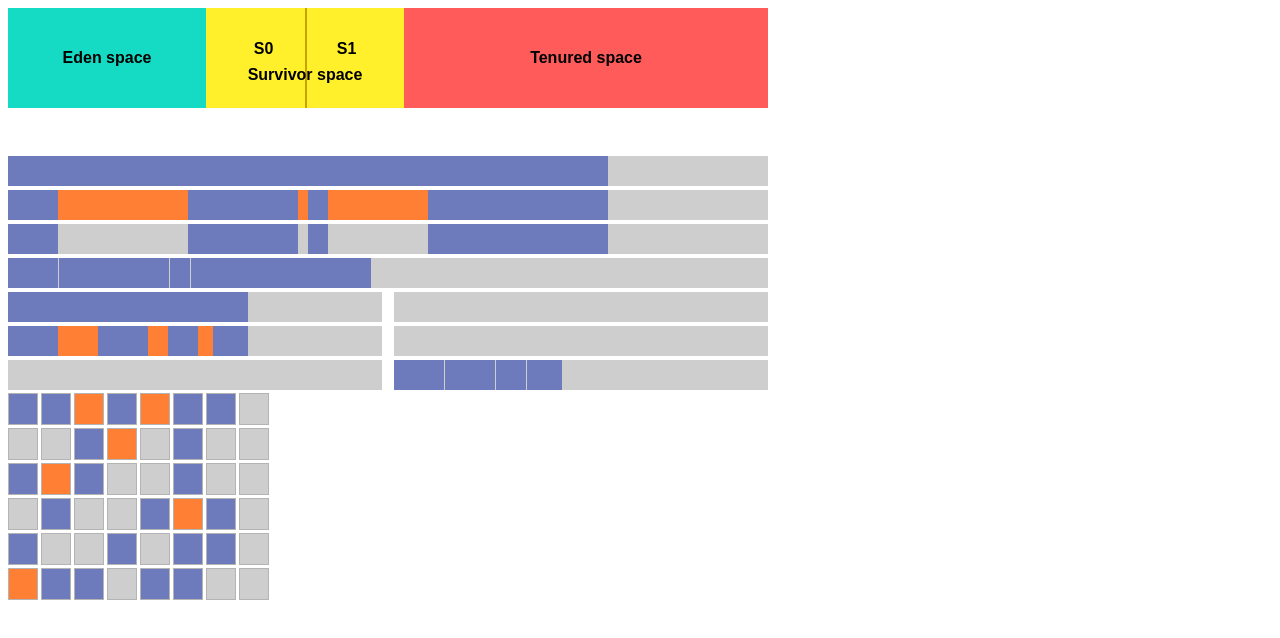
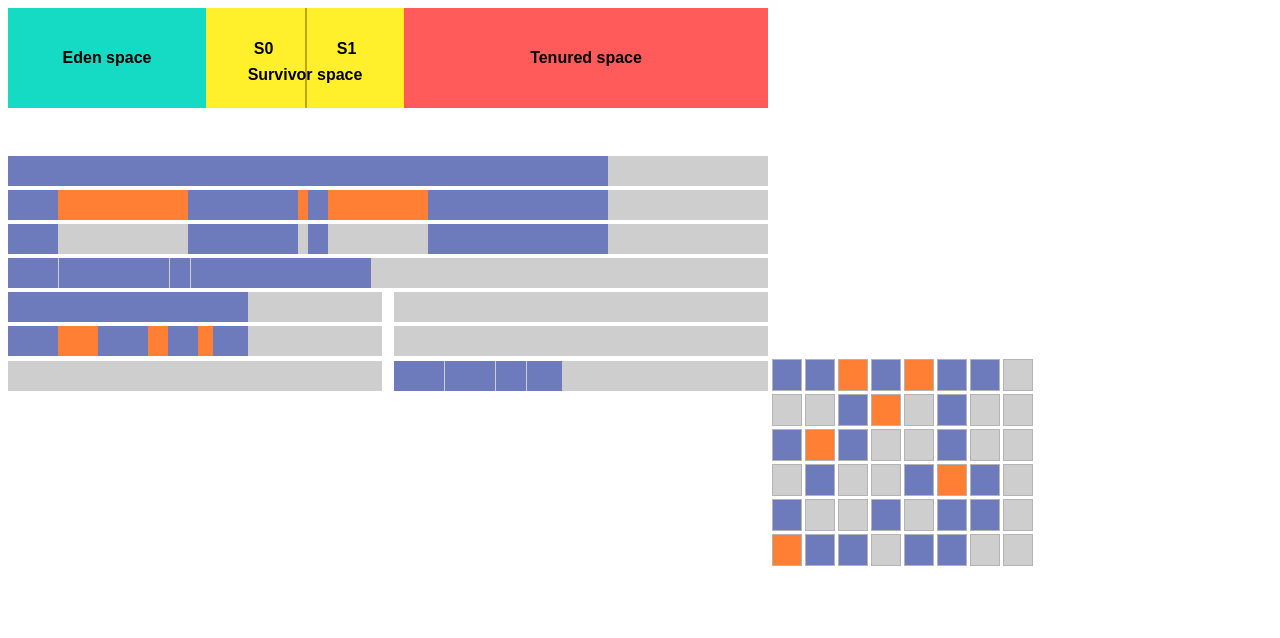
Before and after one commit to nutgaard/gc-illu, a website built with Parcel: page src/index.html in a window 1280 px wide. Built offline with nearby package versions, Linux system fonts and the light colour scheme.

Commit message:
Fixed grid image

```diff
--- a/src/memory.less
+++ b/src/memory.less
@@ -60,3 +60,6 @@
     }
   }
 }
+#memory-grid {
+  width: auto;
+}
```
Also changed, not shown: img/memory-grid-dark.png, img/memory-grid-light.png, img/memory-partition-marked-dark.png, img/memory-partition-marked-light.png.
